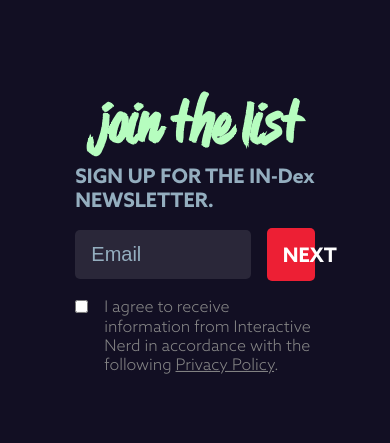
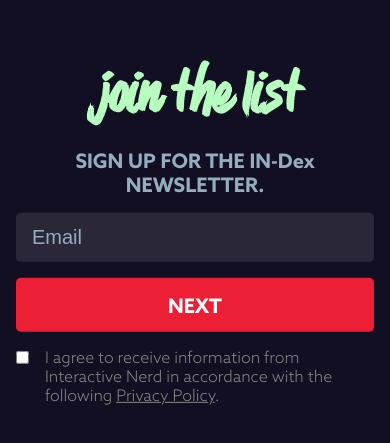
Before and after one commit to JacobCode/newsletter-v2, a React (Create React App) app: page / in a window 390 px wide. Shown: the part 189-632 px from the top of the page. Built offline with nearby package versions, Linux system fonts and the light colour scheme.

Commit message:
made responsive

```diff
--- a/src/components/Newsletter.js
+++ b/src/components/Newsletter.js
@@ -35,12 +35,9 @@
     },
     {
       title: 'congratulations!',
-      subtitle: 'Thank You For Signing Up!'
+      subtitle: 'THANK YOU FOR SIGNING UP!'
     }
   ]
-  const showNextStep = () => {
-    dispatch(updateStep(currentStep + 1));
-  }
   const encode = (data) => {
 		return Object.keys(data)
 			.map((key) => encodeURIComponent(key) + '=' + encodeURIComponent(data[key]))
@@ -50,7 +47,9 @@
     e.preventDefault();
     TweenMax.to(newsletter, 0.6, {
 			opacity: 0,
-			onComplete: showNextStep,
+			onComplete: () => {
+        dispatch(updateStep(currentStep + 1));
+      },
 			ease: Power3.easeInOut
 		});
     if (email && firstName && lastName) {
@@ -78,16 +77,17 @@
       opacity: 1,
       ease: Power3.easeInOut
     })
-  }, [currentStep])
+  }, [currentStep]);
   return (
     <div className="newsletter" ref={el => newsletter = el}>
       <Title content={stepData[currentStep].title} />
       <div className={`form-container step-${currentStep}`}>
-        <input type="hidden" name="newsletter" value="signup" />
         <Subtitle content={stepData[currentStep].subtitle} />
-        <form onSubmit={handleSubmit} data-netlify-recaptcha="true" data-netlify="true" netlify="true" name="newsletter">
+        <form onSubmit={handleSubmit} data-netlify="true" netlify="true" name="newsletter">
+          <input type="hidden" name="newsletter" value="newsletter" />
+          <div className="tab">
             {currentStep === 0 && (
-              <div className="tab">
+              <>
                 <div className="form-group">
                   <input onChange={handleChange} type="email" placeholder="Email" name="email" required />
                   <Button color="primary" type="submit">NEXT</Button>
@@ -98,22 +98,19 @@
                     I agree to receive information from Interactive Nerd in accordance with the following <span>Privacy Policy</span>.
                   </label>
                 </div>
-              </div>
+              </>
             )}
             {currentStep === 1 && (
-              <div className="tab">
-                <div className="form-group">
-                  <input onChange={handleChange} value={firstName} placeholder="First Name" name="firstName" type="text" required />
-                  <input onChange={handleChange} value={lastName} placeholder="Last Name" name="lastName" type="text" required />
-                  <Button color="primary" type="submit">SIGN UP</Button>
-                </div>
+              <div className="form-group">
+                <input onChange={handleChange} value={firstName} placeholder="First Name" name="firstName" type="text" required />
+                <input onChange={handleChange} value={lastName} placeholder="Last Name" name="lastName" type="text" required />
+                <Button color="primary" type="submit">SIGN UP</Button>
               </div>
             )}
             {currentStep === 2 && (
-              <div className="tab">
-                <p> Look out for the latest news on your favorite shows.</p>
-              </div>
+              <p> Look out for the latest news on your favorite shows.</p>
             )}
+          </div>
         </form>
       </div>
     </div>
--- a/src/components/atoms/Title.js
+++ b/src/components/atoms/Title.js
@@ -1,5 +1,5 @@
 import React from 'react';
 
-const Title = ({ content }) => <h1 className="title">{content}</h1>
+const Title = ({ content }) => <h1 className={`title ${content === 'congratulations!' ? 'w-50' : ''}`}>{content}</h1>
 
 export default Title;
--- a/src/scss/main.scss
+++ b/src/scss/main.scss
@@ -79,6 +79,11 @@
 		width: 30%;
 		min-width: 275px;
     padding-right: 2rem;
+    max-width: 200px;
+    &.w-50 {
+      width: 50%;
+      max-width: 375px;
+    }
   }
   .subtitle {
     font-family: 'Azo-Sans-Bold';
@@ -98,6 +103,7 @@
     text-transform: uppercase;
     cursor: pointer;
     width: 20%;
+    min-width: 130px;
     max-width: 150px;
     transition: background 0.4s ease-in-out;
     margin-left: 0.5rem;
@@ -145,7 +151,6 @@
     position: relative;
     .newsletter {
       display: flex;
-      flex-wrap: wrap;
       position: absolute;
       width: 100%;
       left: 50%;
@@ -195,14 +200,12 @@
               width: 30%;
               margin-right: 0.5rem;
             }
-            .button {
-
-            }
           }
         }
       }
       .step-2 {
         max-width: 400px;
+        width: 50%;
         .tab {
           p {
 
@@ -212,3 +215,86 @@
     }
   }
 }
+
+@media (max-width: 768px) {
+  .app {
+    .container {
+      .newsletter {
+        flex-direction: column;
+        .title {
+          width: 100%;
+          padding: 0;
+          text-align: center;
+          margin-bottom: 1rem;
+        }
+        .form-container {
+          width: 100%;
+          &.step-1 {
+            form {
+              .tab {
+                .form-group {
+                  justify-content: space-between;
+                  display: flex;
+                  flex-wrap: wrap;
+                  input {
+                    width: calc(50% - 0.5rem);
+                    margin: 0;
+                  }
+                  .button {
+                    max-width: 100%;
+                    width: 100%;
+                    margin: 0;
+                    margin-top: 1rem;
+                  }
+                }
+              }
+            }
+          }
+          &.step-2 {
+            .subtitle {
+              text-align: center;
+            }
+            form {
+              .tab {
+                p {
+                  text-align: center;
+                }
+              }
+            }
+          }
+        }
+      }
+    }
+  }
+}
+
+@media (max-width: 480px) {
+  .app {
+    .container {
+      .newsletter {
+        padding: 1rem;
+        .subtitle {
+          text-align: center;
+        }
+        .form-container {
+          &.step-0 {
+            form {
+              .tab {
+                .form-group:first-of-type {
+                  flex-direction: column;
+                  input, .button {
+                    width: 100%;
+                    margin: 0;
+                  }
+                  input {
+                    margin-bottom: 1rem;
+                  }
+                }
+              }
+            }
+          }
+        }
+      }
+    }
+  }
+}
```
